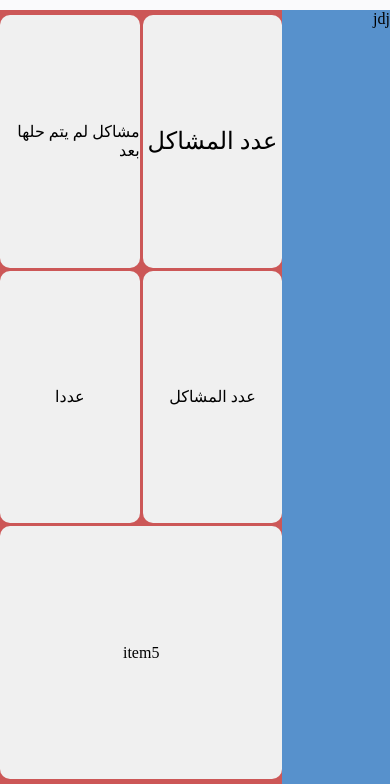
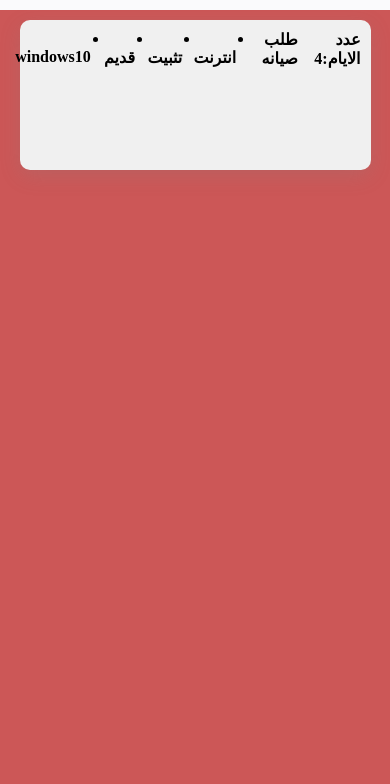
Before and after one commit to n1363979-ai/Solve-problems-, a plain HTML site: page engineer.html in a window 390 px wide. Shown: the part 60-844 px from the top of the page. Drawn offline with Linux system fonts and the light colour scheme.

Commit message:
engineer page - css engineer more responsive card on section summry  - engineer new section added requests

```diff
--- a/engineer.html
+++ b/engineer.html
@@ -36,6 +36,26 @@
             <div class="card item5">item5</div>
 
         </section>
+
+        <section class="requests">
+
+            <div class="request-card">
+                <div class="request-content">
+                    <div class="request-row">
+                    <h4 class="request-title">عدد الايام:4</h4>
+                    <h4 class="request-title">طلب صيانه</h4>
+
+                    <div class="request-list">
+                    <li class="list">انترنت</li>
+                    <li class="list">تثبيت</li>
+                    <li class="list">قديم</li>
+                    <li class="list">windows10</li>
+                    </div>
+                    </div>
+                </div>
+            </div>
+
+        </section>
     </main>
 </div>
 
--- a/style.css
+++ b/style.css
@@ -344,10 +344,11 @@ text-indent: 5px;
     flex-direction: row;
     flex-grow: 1;
 
+
 }
 .engineer-page aside {
 background-color: #5791cc;
-width: 30%;
+width: 40%;
 }
 
 .engineer-page main {
@@ -363,19 +364,23 @@ flex-grow: 1;
    display: grid;
    /* grid-template-columns: repeat(auto-fit, minmax(200px, 1fr)); */
 
-   grid-template-columns: 1fr 1fr;
-   grid-template-rows: 1fr 1fr 1fr ;
+
+   grid-template-columns: repeat(2, minmax(200px, 300px));
+   grid-template-rows: repeat(4, minmax(50px, 155px));
     width: 100%;
     height: 100%;
     margin: 5px;
     gap: 3px;
+    justify-content: center;
+    align-items:center;
 
+    display: none;
 }
 
 
 .engineer-page div.card {
   background-color: #f0f0f0;
-    width: 100%;
+
     height: 100%;
     border-radius: 10px;
     display: flex;
@@ -389,6 +394,7 @@ flex-grow: 1;
 .engineer-page div.card:hover {
   box-shadow: 0px 6px 20px rgba(128, 128, 128, 0.217);
     transform: scale(1.05);
+
     transition: 300ms;
 }
 
@@ -400,6 +406,7 @@ flex-grow: 1;
 .item2{
     grid-column: 2 / 2;
     grid-row: 1 / 2;
+    transform-origin: left  ;
 }
 
 .item3{
@@ -410,14 +417,79 @@ flex-grow: 1;
 .item4{
     grid-column: 2 / 2;
     grid-row: 2 / 3;
+    transform-origin: left  ;
 }
 
 .item5{
     grid-column: 1 / 3;
-    grid-row: 3 / 4;
+    grid-row: 3 / 5;
+
+
 }
+
 
 .card-value{
     font-size: 24px;
 
 }
+
+/* engineer requests section*/
+
+.engineer-page section.requests {
+    display: flex;
+    flex-direction: column;
+    align-items: center;
+    width: 100%;
+    height: 100%;
+    margin-top: 10px;
+}
+
+.engineer-page section.requests .request-card {
+    width: 90%;
+    height: 150px;
+    background-color: #f0f0f0;
+    border-radius: 10px;
+    box-shadow: 0px 6px 20px rgba(128, 128, 128, 0.217);
+    margin-bottom: 10px;
+    display: flex;
+    justify-content: start;
+    align-items: start;
+}
+
+.engineer-page section.requests .request-card .request-content{
+width: 100%;
+}
+
+.engineer-page section.requests .request-card .request-content .request-row {
+    display: flex;
+    width: 100%;
+    justify-content: space-between;
+    align-items: space-between;
+    padding: 10px;
+}
+
+    .request-card .request-content .request-row .request-list {
+    font-weight: bold;
+    display: flex;
+
+
+
+
+}
+
+@media (max-width:768px) {
+
+
+    .engineer-page aside {
+        width: 100%;
+        display:none;
+    }
+
+    .engineer-page main {
+        width: 100%;
+        height: auto;
+
+    }
+
+
+}
```
